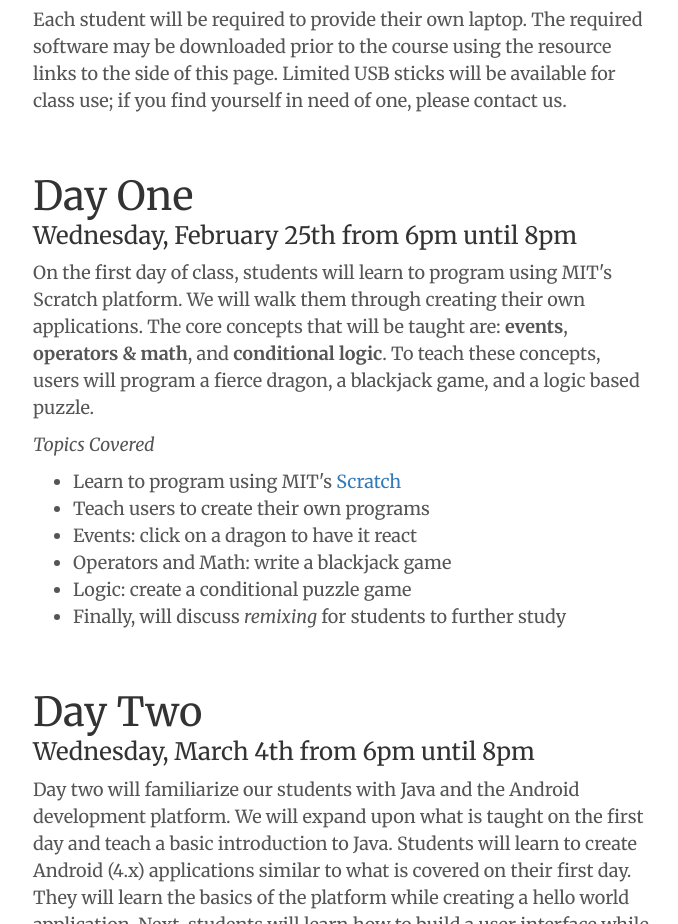
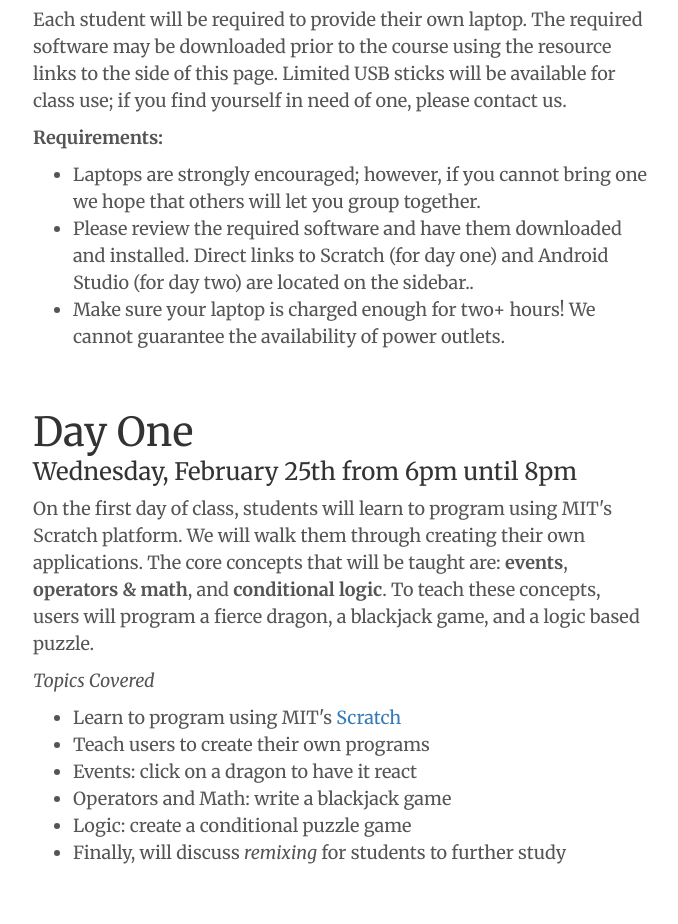
Before and after one commit to pie-coding/pie-coding.github.io, a website: page index.html in a window 1280 px wide. Shown: the part 820-1744 px from the top of the page, without its empty margins (137-815 px from the left). Drawn offline with Linux system fonts and the light colour scheme; a web font is replaced by a local one.

Commit message:
updated content

```diff
--- a/index.html
+++ b/index.html
@@ -16,8 +16,6 @@
 </head>
 
 <body>
-
-<a href="https://github.com/you"><img style="position: absolute; top: 0; right: 0; border: 0;" src="https://camo.githubusercontent.com/a6677b08c955af8400f44c6298f40e7d19cc5b2d/68747470733a2f2f73332e616d617a6f6e6177732e636f6d2f6769746875622f726962626f6e732f666f726b6d655f72696768745f677261795f3664366436642e706e67" alt="Fork me on GitHub" data-canonical-src="https://s3.amazonaws.com/github/ribbons/forkme_right_gray_6d6d6d.png"></a>
 
 <div class="blog-masthead">
     <div class="container">
@@ -68,11 +66,18 @@
                 Both courses will teach our students how to build two to three applications. We have chosen
                 to use these tools due to their open source licensing.</p>
 
-
-
                 <p>Each student will be required to provide their own laptop. The required software may be downloaded
                 prior to the course using the resource links to the side of this page. Limited USB sticks will be available
                 for class use; if you find yourself in need of one, please contact us.</p>
+
+                <p><strong>Requirements:</strong>
+                <ul>
+                    <li>Laptops are strongly encouraged; however, if you cannot bring one we hope that others will let you group together.</li>
+                    <li>Please review the required software and have them downloaded and installed. Direct links to Scratch (for day one) and Android Studio (for day two) are located on the sidebar..</li>
+                    <li>Make sure your laptop is charged enough for two+ hours! We cannot guarantee the availability of power outlets.</li>
+                </ul>
+                </p>
+
 
 
             </div><!-- /.blog-post -->
```
